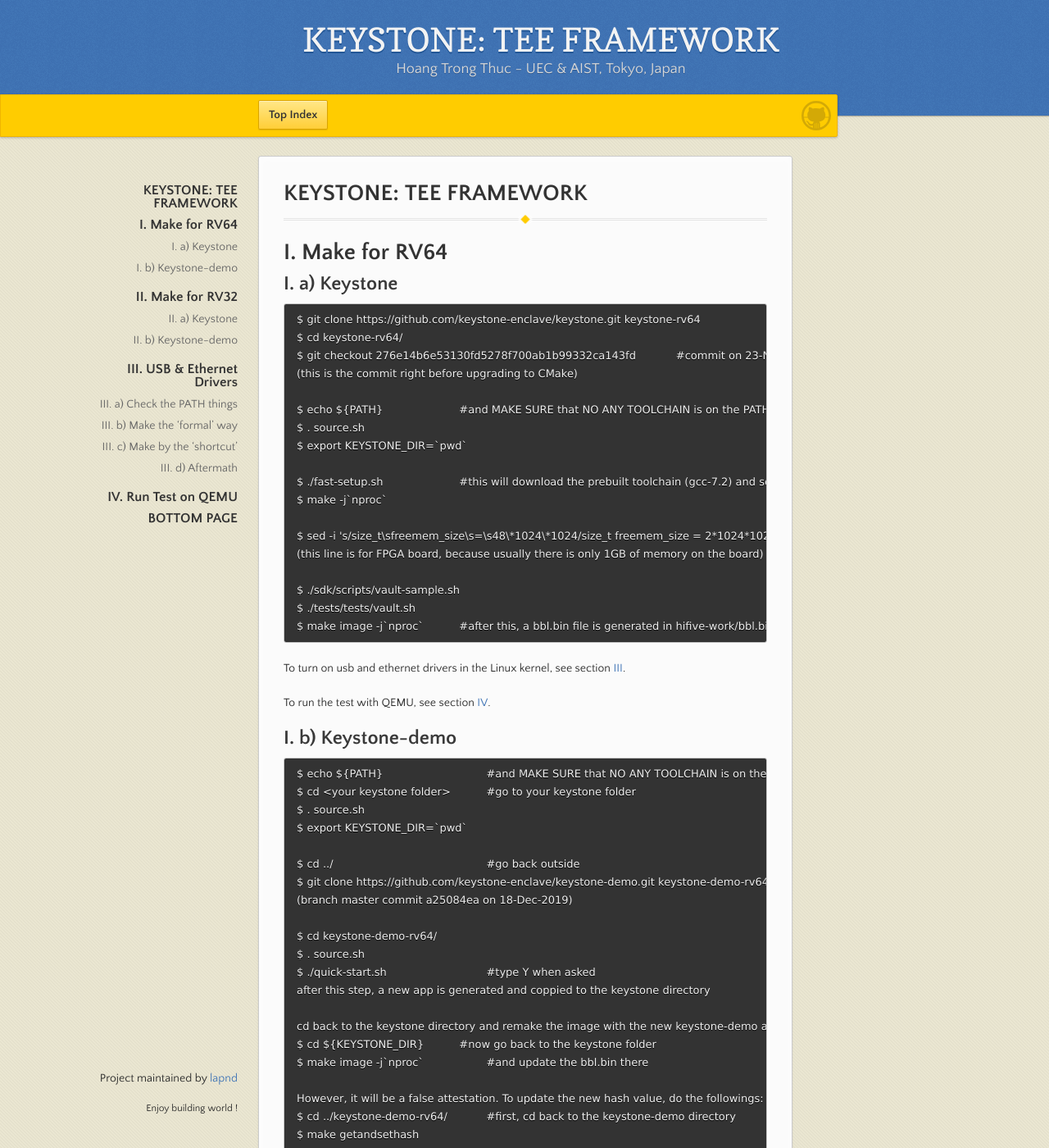
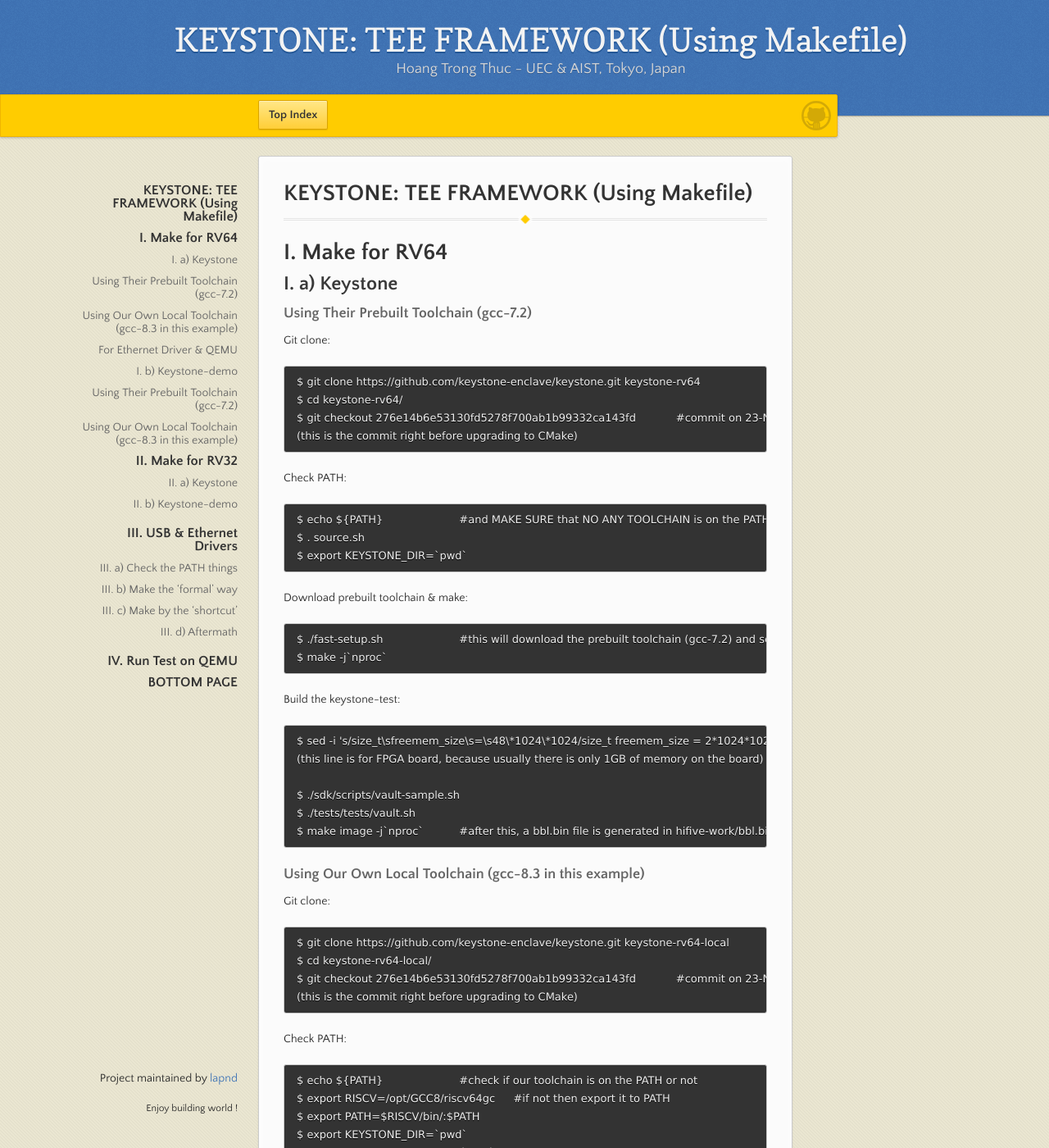
Before and after one commit to lapnd/httdes.github.io, a Jekyll site: the page built from keystone-makefile.md, in a window 1280 px wide and 1400 px high. Shown: the whole window at 82% size. Built offline with Jekyll 4.4.1, drawn with Linux system fonts in a browser that asks for light colours; our own code applies the rules of GitHub Pages for plain Markdown files; some of the changed text lies outside the part shown.

Commit message:
Update keystone-makefile.md

````diff
--- a/keystone-makefile.md
+++ b/keystone-makefile.md
@@ -2,7 +2,7 @@
 layout : default
 ---
 
-# KEYSTONE: TEE FRAMEWORK
+# KEYSTONE: TEE FRAMEWORK (Using Makefile)
 
 * * *
 
@@ -10,61 +10,182 @@ layout : default
 
 ## I. a) Keystone
 
-	$ git clone https://github.com/keystone-enclave/keystone.git keystone-rv64
-	$ cd keystone-rv64/
-	$ git checkout 276e14b6e53130fd5278f700ab1b99332ca143fd		#commit on 23-Nov-2019
-	(this is the commit right before upgrading to CMake)
+### Using Their Prebuilt Toolchain (gcc-7.2)
 
-	$ echo ${PATH}			#and MAKE SURE that NO ANY TOOLCHAIN is on the PATH
-	$ . source.sh
-	$ export KEYSTONE_DIR=`pwd`
+Git clone:
+```
+$ git clone https://github.com/keystone-enclave/keystone.git keystone-rv64
+$ cd keystone-rv64/
+$ git checkout 276e14b6e53130fd5278f700ab1b99332ca143fd		#commit on 23-Nov-2019
+(this is the commit right before upgrading to CMake)
+```
 
-	$ ./fast-setup.sh			#this will download the prebuilt toolchain (gcc-7.2) and set things up
-	$ make -j`nproc`
+Check PATH:
+```
+$ echo ${PATH}			#and MAKE SURE that NO ANY TOOLCHAIN is on the PATH
+$ . source.sh
+$ export KEYSTONE_DIR=`pwd`
+```
 
-	$ sed -i 's/size_t\sfreemem_size\s=\s48\*1024\*1024/size_t freemem_size = 2*1024*1024/g' ./tests/tests/test-runner.cpp
-	(this line is for FPGA board, because usually there is only 1GB of memory on the board)
+Download prebuilt toolchain & make:
+```
+$ ./fast-setup.sh			#this will download the prebuilt toolchain (gcc-7.2) and set things up
+$ make -j`nproc`
+```
 
-	$ ./sdk/scripts/vault-sample.sh
-	$ ./tests/tests/vault.sh
-	$ make image -j`nproc`		#after this, a bbl.bin file is generated in hifive-work/bbl.bin
+Build the keystone-test:
+```
+$ sed -i 's/size_t\sfreemem_size\s=\s48\*1024\*1024/size_t freemem_size = 2*1024*1024/g' ./tests/tests/test-runner.cpp
+(this line is for FPGA board, because usually there is only 1GB of memory on the board)
+
+$ ./sdk/scripts/vault-sample.sh
+$ ./tests/tests/vault.sh
+$ make image -j`nproc`		#after this, a bbl.bin file is generated in hifive-work/bbl.bin
+```
+
+### Using Our Own Local Toolchain (gcc-8.3 in this example)
+
+Git clone:
+```
+$ git clone https://github.com/keystone-enclave/keystone.git keystone-rv64-local
+$ cd keystone-rv64-local/
+$ git checkout 276e14b6e53130fd5278f700ab1b99332ca143fd		#commit on 23-Nov-2019
+(this is the commit right before upgrading to CMake)
+```
+
+Check PATH:
+```
+$ echo ${PATH}			#check if our toolchain is on the PATH or not
+$ export RISCV=/opt/GCC8/riscv64gc	#if not then export it to PATH
+$ export PATH=$RISCV/bin/:$PATH
+$ export KEYSTONE_DIR=`pwd`
+$ export KEYSTONE_SDK_DIR=`pwd`/sdk
+```
+
+Update submodule:
+```
+$ ./fast-setup.sh	#this time, it won't download the prebuilt toolchain, just update the submodule
+```
+
+We need to do some modifications before $ make:
+```
+$ vi hifive-conf/buildroot_initramfs_config
+Then change the "GCC_7=y" to "GCC_8=y"
+
+$ vi hifive-conf/buildroot_rootfs_config
+Then change "GCC_7=y" to "GCC_8=y"
+
+$ vi buildroot/support/scripts/check-kernel-headers.sh
+Then change the line "return 1" to "return 0"
+
+Finally,
+$ make -j`nproc`
+```
+
+Build the keystone-test:
+```
+$ sed -i 's/size_t\sfreemem_size\s=\s48\*1024\*1024/size_t freemem_size = 2*1024*1024/g' ./tests/tests/test-runner.cpp
+(this line is for FPGA board, because usually there is only 1GB of memory on the board)
+
+$ ./sdk/scripts/vault-sample.sh
+$ ./tests/tests/vault.sh
+$ make image -j`nproc`		#after this, a bbl.bin file is generated in hifive-work/bbl.bin
+```
+
+### For Ethernet Driver & QEMU
 
 To turn on usb and ethernet drivers in the Linux kernel, see section [III](#iii-usb--ethernet-drivers).
 
 To run the test with QEMU, see section [IV](#iv-run-test-on-qemu).
 
+*Note: using local toolchain cause trouble on running QEMU, but totally fine with FPGA.*
+
 ## I. b) Keystone-demo
 
-	$ echo ${PATH}				#and MAKE SURE that NO ANY TOOLCHAIN is on the PATH
-	$ cd <your keystone folder>		#go to your keystone folder
-	$ . source.sh
-	$ export KEYSTONE_DIR=`pwd`
+### Using Their Prebuilt Toolchain (gcc-7.2)
 
-	$ cd ../						#go back outside
-	$ git clone https://github.com/keystone-enclave/keystone-demo.git keystone-demo-rv64
-	(branch master commit a25084ea on 18-Dec-2019)
+Check PATH:
+```
+$ echo ${PATH}				#and MAKE SURE that NO ANY TOOLCHAIN is on the PATH
+$ cd keystone-rv64/		#go to your keystone folder
+$ . source.sh
+$ export KEYSTONE_DIR=`pwd`
+```
 
-	$ cd keystone-demo-rv64/
-	$ . source.sh
-	$ ./quick-start.sh				#type Y when asked
-	after this step, a new app is generated and coppied to the keystone directory
+Git clone:
+```
+$ cd ../						#go back outside
+$ git clone https://github.com/keystone-enclave/keystone-demo.git keystone-demo-rv64
+(branch master commit a25084ea on 18-Dec-2019)
+```
 
-	cd back to the keystone directory and remake the image with the new keystone-demo app
-	$ cd ${KEYSTONE_DIR}		#now go back to the keystone folder
-	$ make image -j`nproc`			#and update the bbl.bin there
+Make:
+```
+$ cd keystone-demo-rv64/
+$ . source.sh
+$ ./quick-start.sh				#type Y when asked
+after this step, a new app is generated and coppied to the keystone directory
+```
 
-	However, it will be a false attestation. To update the new hash value, do the followings:
-	$ cd ../keystone-demo-rv64/		#first, cd back to the keystone-demo directory
-	$ make getandsethash
-	$ rm trusted_client.riscv
-	$ make trusted_client.riscv
-	$ make copybins
-	after this step, the app is updated with the correct hash value and coppied to the keystone directory
+Update keystone-demo to the keystone/ folder:
+```
+cd back to the keystone directory and remake the image with the new keystone-demo app
+$ cd ${KEYSTONE_DIR}		#now go back to the keystone folder
+$ make image -j`nproc`			#and update the bbl.bin there
+```
 
-	$ cd ${KEYSTONE_DIR}		#now go back to the keystone folder
-	$ make image -j`nproc`			#and update the bbl.bin there
+However, it will be a false attestation. To update the new hash value, do the followings:
+```
+$ cd ../keystone-demo-rv64/		#first, cd back to the keystone-demo directory
+$ make getandsethash
+$ rm trusted_client.riscv
+$ make trusted_client.riscv
+$ make copybins
+after this step, the app is updated with the correct hash value and coppied to the keystone directory
+
+$ cd ${KEYSTONE_DIR}		#now go back to the keystone folder
+$ make image -j`nproc`			#and update the bbl.bin there
+```
 
 To run the test with QEMU, see section [IV](#iv-run-test-on-qemu).
+
+*Note: using local toolchain cause trouble on running QEMU, but totally fine with FPGA.*
+
+### Using Our Own Local Toolchain (gcc-8.3 in this example)
+
+Check PATH:
+```
+$ cd keystone-rv64-local/		#go to your keystone folder
+$ echo ${PATH}			#check if our toolchain is on the PATH or not
+$ export RISCV=/opt/GCC8/riscv64gc	#if not then export it to PATH
+$ export PATH=$RISCV/bin/:$PATH
+$ export KEYSTONE_DIR=`pwd`
+$ export KEYSTONE_SDK_DIR=`pwd`/sdk
+```
+
+Git clone:
+```
+$ cd ../						#go back outside
+$ git clone https://github.com/keystone-enclave/keystone-demo.git keystone-demo-rv64-local
+(branch master commit a25084ea on 18-Dec-2019)
+```
+
+Make:
+```
+$ cd keystone-demo-rv64-local/
+$ . source.sh
+$ ./quick-start.sh				#type Y when asked
+after this step, a new app is generated and coppied to the keystone directory
+```
+
+Update keystone-demo to the keystone/ folder:
+```
+cd back to the keystone directory and remake the image with the new keystone-demo app
+$ cd ${KEYSTONE_DIR}		#now go back to the keystone folder
+$ make image -j`nproc`			#and update the bbl.bin there
+```
+
+However, because the QEMU fail on using local toolchain, thus the **$ make getandsethash** can't be done on keystone-demo. This will be a TODO.
 
 * * *
 
````
